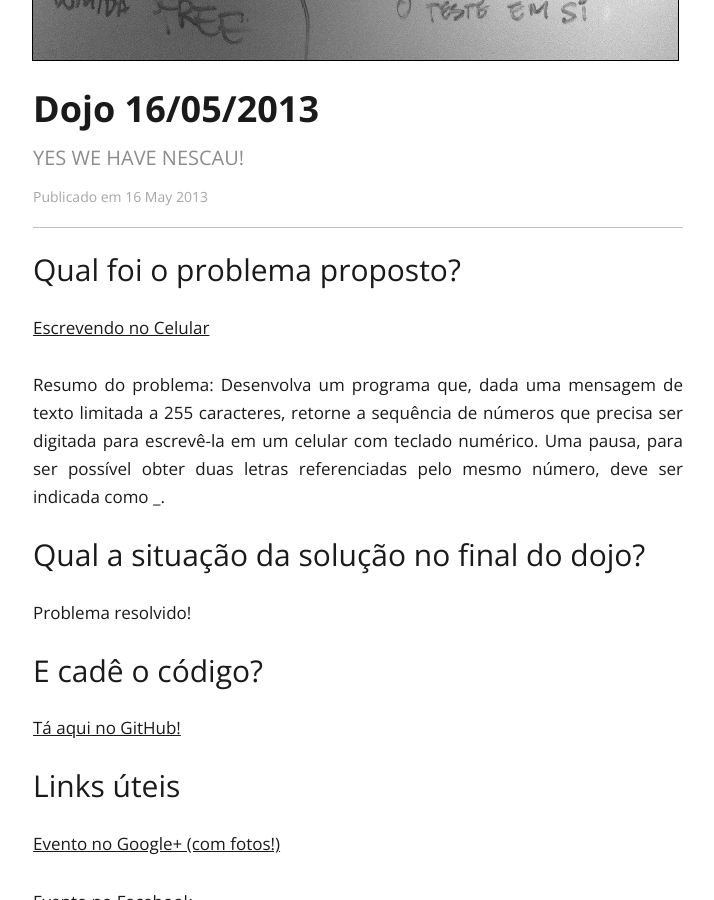
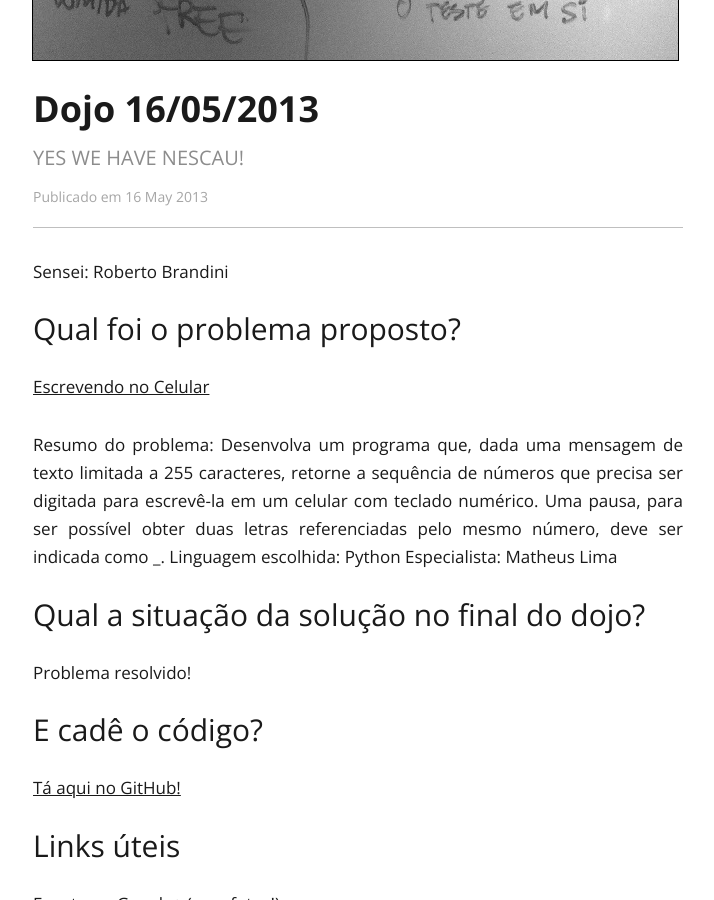
Before and after one commit to dojo-se/dojo-se.github.com, a Jekyll site: the page built from _posts/2013-05-16-coding_dojo.md, in a window 1280 px wide and 900 px high, scrolled down 819 px. Shown: the whole window, without its empty margins (282-996 px from the left). Built offline with Jekyll 4.4.1, drawn with Linux system fonts in a browser that asks for light colours; Markdown is read by kramdown in place of the engine named in the settings.

Commit message:
Adicionados detalhes
Sensei, Linguagem escolhida, Especialista

```diff
--- a/_posts/2013-05-16-coding_dojo.md
+++ b/_posts/2013-05-16-coding_dojo.md
@@ -3,11 +3,15 @@ layout  : post
 person  : Dojo 16/05/2013
 summary : YES WE HAVE NESCAU!
 ---
+Sensei: Roberto Brandini
+
 ## Qual foi o problema proposto?
 
 [Escrevendo no Celular](http://dojopuzzles.com/problemas/exibe/escrevendo-no-celular/)
 
 Resumo do problema:  Desenvolva um programa que, dada uma mensagem de texto limitada a 255 caracteres, retorne a sequência de números que precisa ser digitada para escrevê-la em um celular com teclado numérico. Uma pausa, para ser possível obter duas letras referenciadas pelo mesmo número, deve ser indicada como \_.
+Linguagem escolhida: Python
+Especialista: Matheus Lima
 
 ## Qual a situação da solução no final do dojo?
 
```
Also changed, not shown: _posts/2013-03-14-coding_dojo.md (+4 -0 lines).
